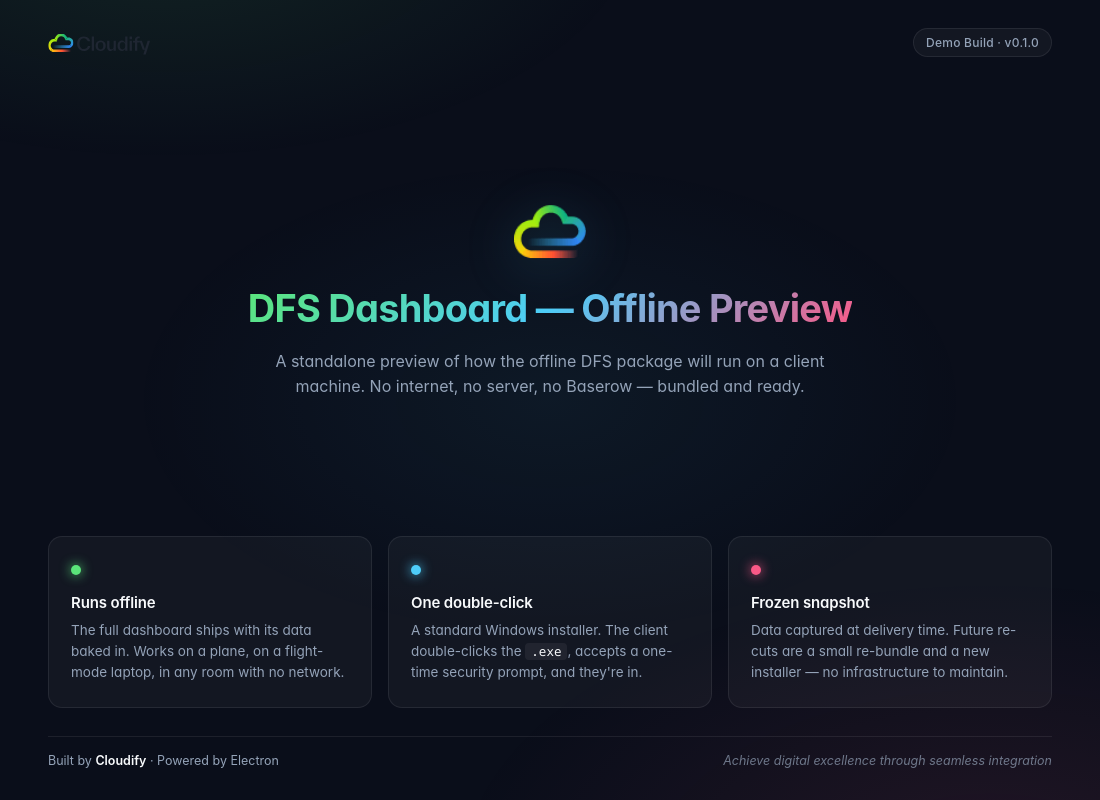
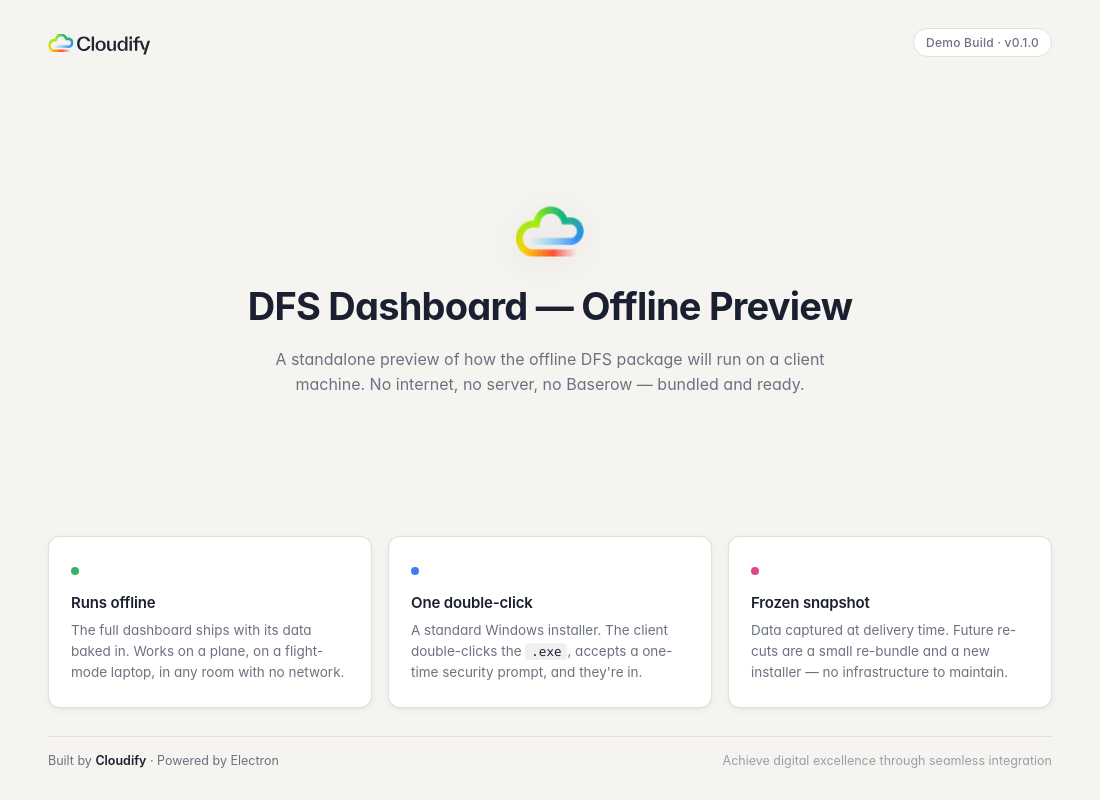
Before and after one commit to rajukumar2003/dfs-electron-demo, an Electron app: page src/renderer/index.html in a window 1100 px wide. Drawn offline with Linux system fonts and the light colour scheme.

Commit message:
style: update background colors and refine UI styles

```diff
--- a/src/main.js
+++ b/src/main.js
@@ -7,7 +7,7 @@ function createWindow() {
     height: 760,
     minWidth: 900,
     minHeight: 600,
-    backgroundColor: "#0a0e1a",
+    backgroundColor: "#f5f4f0",
     title: "DFS Dashboard Demo",
     autoHideMenuBar: true,
     show: false,
--- a/src/renderer/styles.css
+++ b/src/renderer/styles.css
@@ -1,13 +1,13 @@
 :root {
-  --bg: #0a0e1a;
-  --bg-elevated: rgba(255, 255, 255, 0.04);
-  --border: rgba(255, 255, 255, 0.08);
-  --text: #f8fafc;
-  --text-muted: #94a3b8;
-  --green: #5be57a;
-  --blue: #4ecdf9;
-  --pink: #f95987;
-  --radius: 14px;
+  --bg: #f5f4f0;
+  --bg-elevated: #ffffff;
+  --border: #e2dfd7;
+  --text: #1b2030;
+  --text-muted: #6b7280;
+  --green: #16a34a;
+  --blue: #2563eb;
+  --pink: #db2777;
+  --radius: 12px;
 }
 
 * {
@@ -27,21 +27,9 @@ html, body {
   overflow: hidden;
 }
 
-body::before {
-  content: "";
-  position: fixed;
-  inset: 0;
-  background:
-    radial-gradient(800px 400px at 15% -10%, rgba(91, 229, 122, 0.10), transparent 60%),
-    radial-gradient(900px 500px at 90% 110%, rgba(249, 89, 135, 0.10), transparent 60%),
-    radial-gradient(700px 400px at 50% 50%, rgba(78, 205, 249, 0.06), transparent 60%);
-  pointer-events: none;
-  z-index: 0;
-}
 
 .shell {
   position: relative;
-  z-index: 1;
   height: 100vh;
   max-width: 1100px;
   margin: 0 auto;
@@ -85,19 +73,16 @@ body::before {
 }
 
 .hero-icon {
-  width: 72px;
-  height: 72px;
-  filter: drop-shadow(0 8px 24px rgba(78, 205, 249, 0.25));
+  width: 68px;
+  height: 68px;
+  filter: drop-shadow(0 6px 16px rgba(0, 0, 0, 0.10));
 }
 
 .hero h1 {
   font-size: 38px;
   font-weight: 700;
   letter-spacing: -0.02em;
-  background: linear-gradient(135deg, var(--green) 0%, var(--blue) 50%, var(--pink) 100%);
-  -webkit-background-clip: text;
-  background-clip: text;
-  -webkit-text-fill-color: transparent;
+  color: var(--text);
 }
 
 .lead {
@@ -120,12 +105,14 @@ body::before {
   background: var(--bg-elevated);
   border: 1px solid var(--border);
   border-radius: var(--radius);
-  transition: transform 160ms ease, border-color 160ms ease;
+  box-shadow: 0 1px 2px rgba(0,0,0,0.04), 0 2px 8px rgba(0,0,0,0.05);
+  transition: transform 160ms ease, box-shadow 160ms ease, border-color 160ms ease;
 }
 
 .card:hover {
   transform: translateY(-2px);
-  border-color: rgba(255, 255, 255, 0.14);
+  border-color: #cbc8bf;
+  box-shadow: 0 2px 4px rgba(0,0,0,0.06), 0 6px 20px rgba(0,0,0,0.09);
 }
 
 .card h2 {
@@ -145,17 +132,17 @@ body::before {
   font-family: "SF Mono", "Cascadia Code", Consolas, monospace;
   font-size: 12.5px;
   padding: 1px 6px;
-  background: rgba(255, 255, 255, 0.06);
+  background: rgba(0, 0, 0, 0.06);
   border-radius: 4px;
   color: var(--text);
 }
 
 .dot {
   display: inline-block;
-  width: 10px;
-  height: 10px;
+  width: 8px;
+  height: 8px;
   border-radius: 50%;
-  box-shadow: 0 0 12px currentColor;
+  opacity: 0.85;
 }
 
 .dot-green { background: var(--green); color: var(--green); }
@@ -179,6 +166,5 @@ body::before {
 }
 
 .muted {
-  opacity: 0.7;
-  font-style: italic;
+  opacity: 0.65;
 }
```
